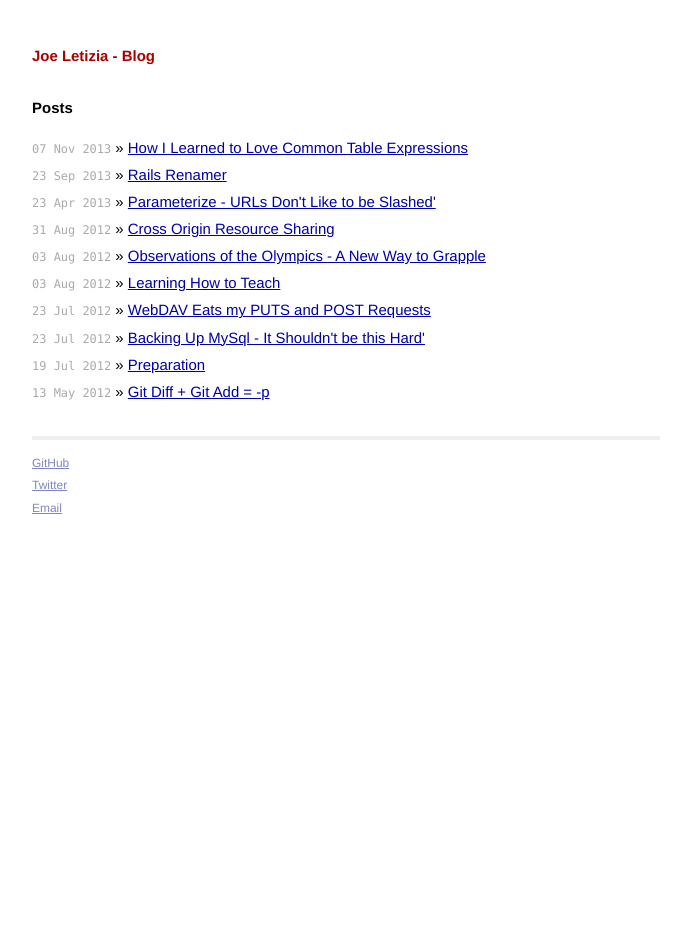
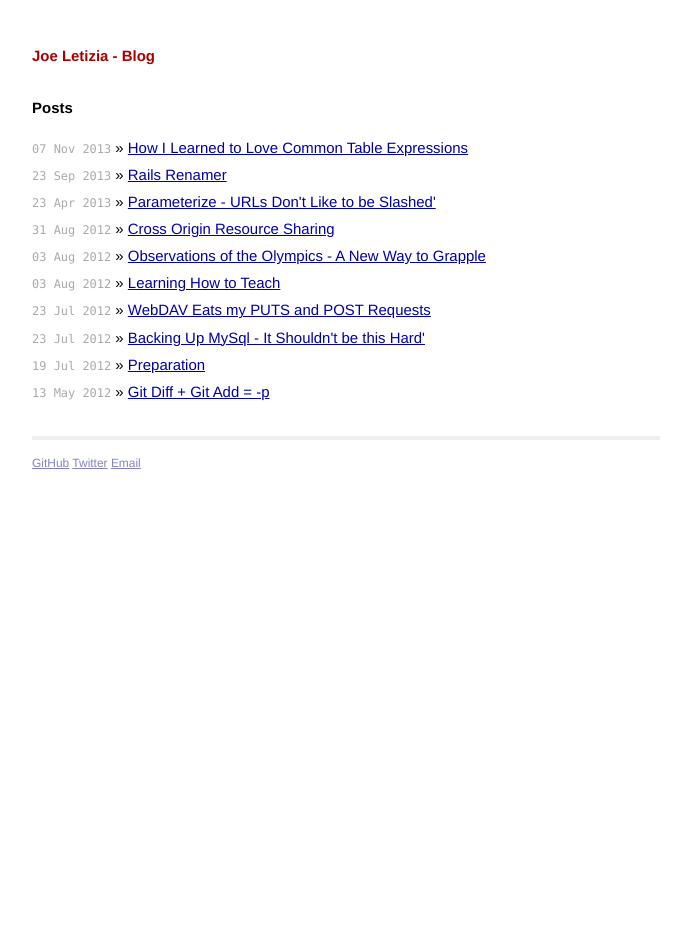
Before and after one commit to joeletizia/joeletizia.github.io, a Jekyll site: the page built from index.html, in a window 1280 px wide. Shown: the whole page, without its empty margins (294-985 px from the left). Built offline with Jekyll 4.4.1, drawn with Linux system fonts in a browser that asks for light colours; Markdown is read by kramdown in place of the engine named in the settings.

Commit message:
remove line breaks from footer

```diff
--- a/_layouts/default.html
+++ b/_layouts/default.html
@@ -25,9 +25,9 @@
           <div class="footer">
             <div class="contact">
               <p>
-                <a href="https://github.com/joeletizia">GitHub</a><br />
-                <a href="https://twitter.com/joeletizia">Twitter</a><br />
-                <a href="mailto:joe.letizia@gmail.com">Email</a><br />
+                <a href="https://github.com/joeletizia">GitHub</a>
+                <a href="https://twitter.com/joeletizia">Twitter</a>
+                <a href="mailto:joe.letizia@gmail.com">Email</a>
               </p>
             </div>
           </div>
```
